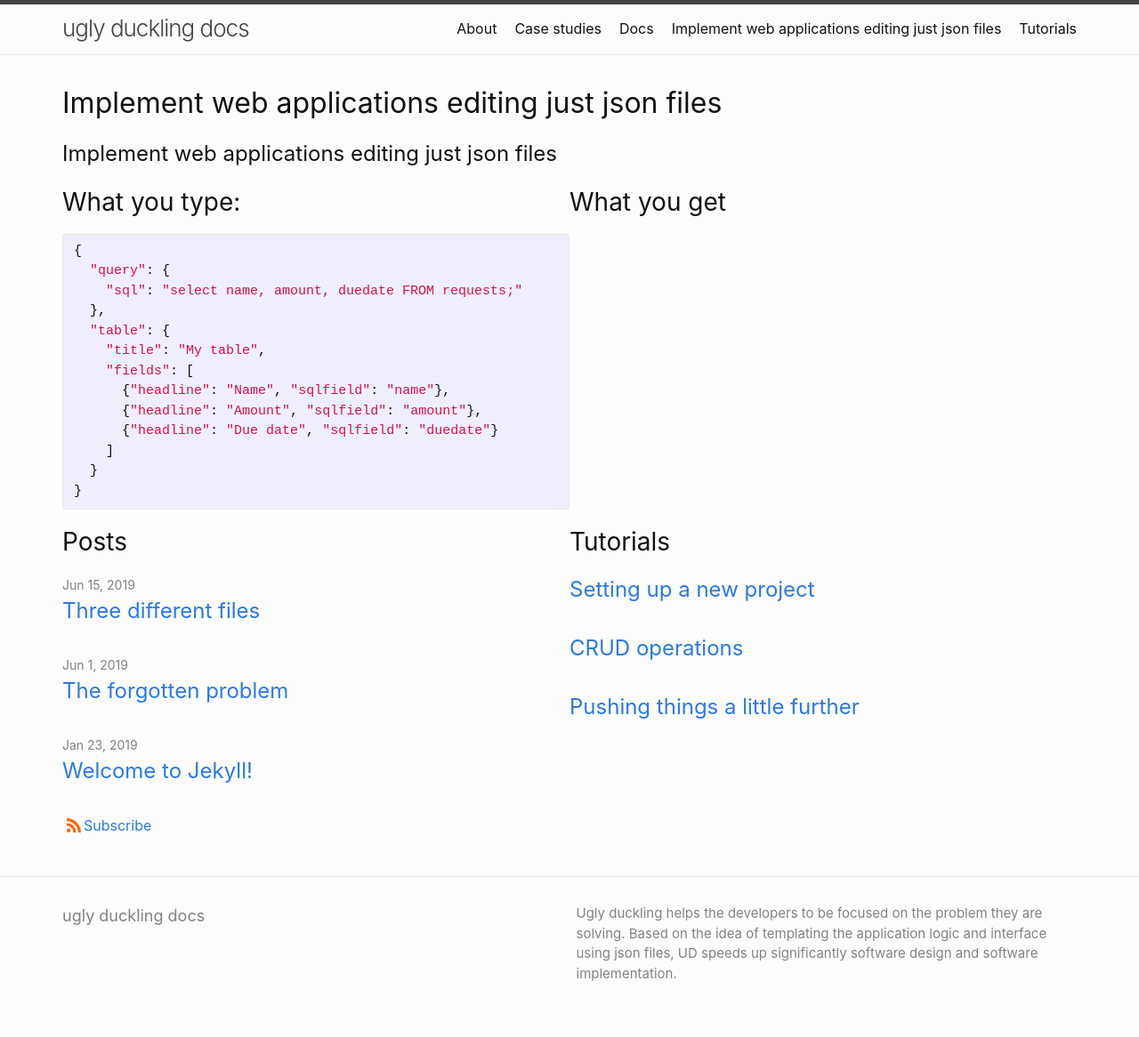
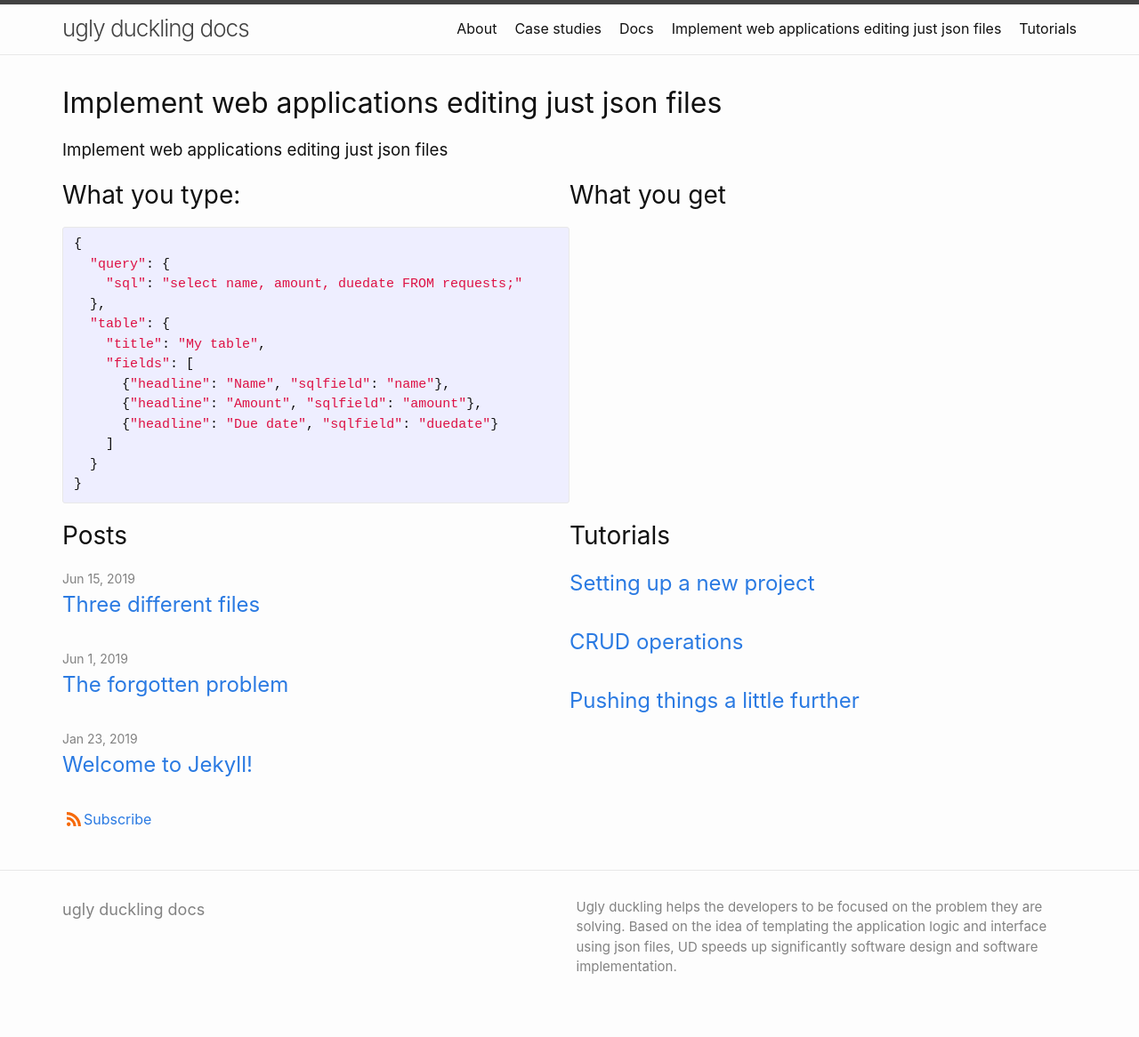
Before and after one commit to fabiomattei/uddocs, a Jekyll site: the page built from index.md, in a window 1280 px wide. Shown: the whole page at 89% size. Built offline with Jekyll 4.4.1, drawn with Linux system fonts in a browser that asks for light colours; our own code applies the rules of GitHub Pages for plain Markdown files.

Commit message:
correcting page

```diff
--- a/index.md
+++ b/index.md
@@ -5,4 +5,4 @@
 layout: home
 ---
 
-## Implement web applications editing just json files
+### Implement web applications editing just json files
```
